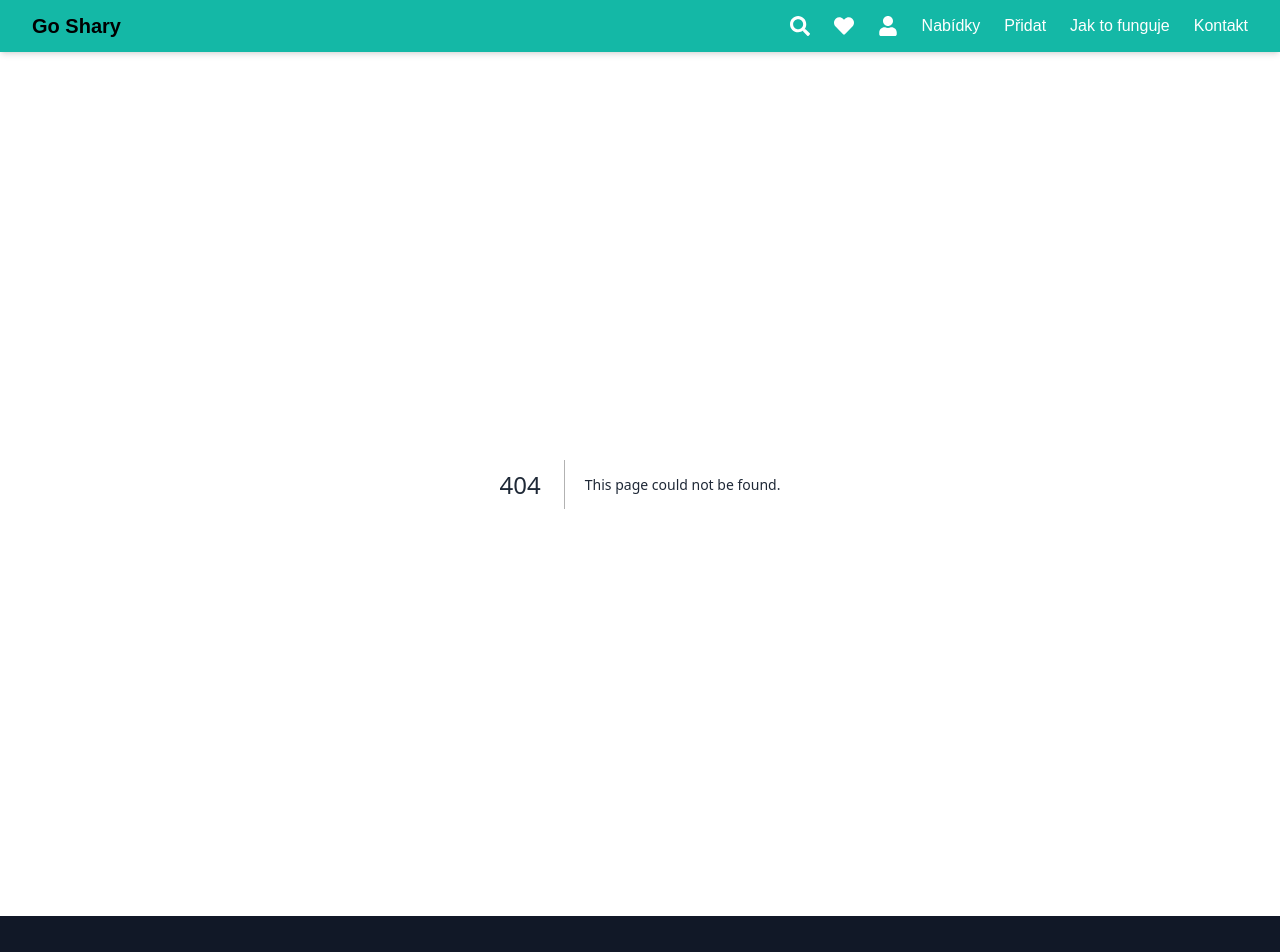
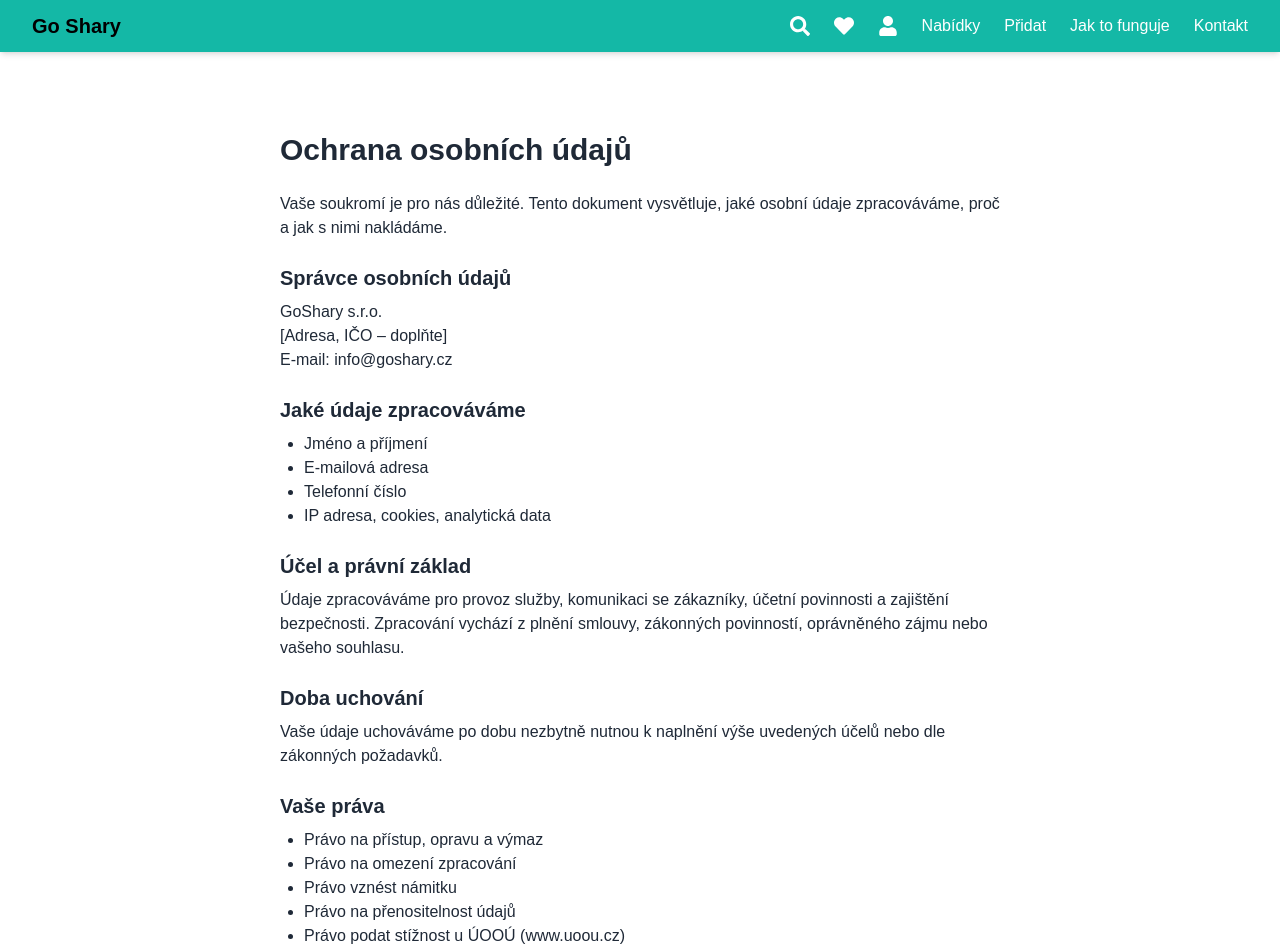
Before and after one commit to Tekier10/goshary, a Next.js app: page /ochrana-osobnich-udaju in a window 1280 px wide. Before the commit this address had no page. Shown: the top 952 px of the page. Built offline with nearby package versions, Linux system fonts and the light colour scheme; a web font is replaced by a local one.

Commit message:
Create ochrana-osobnich-udaju.tsx

```diff
--- /dev/null
+++ b/pages/ochrana-osobnich-udaju.tsx
@@ -0,0 +1,50 @@
+// pages/ochrana-osobnich-udaju.tsx
+
+export default function OchranaUdaju() {
+  return (
+    <main className="max-w-3xl mx-auto px-6 py-12 text-gray-800">
+      <h1 className="text-3xl font-bold mb-6">Ochrana osobních údajů</h1>
+      <p className="mb-4">
+        Vaše soukromí je pro nás důležité. Tento dokument vysvětluje, jaké osobní údaje zpracováváme, proč a jak s nimi nakládáme.
+      </p>
+
+      <h2 className="text-xl font-semibold mt-6 mb-2">Správce osobních údajů</h2>
+      <p className="mb-4">
+        GoShary s.r.o.
+        <br />
+        [Adresa, IČO – doplňte]
+        <br />
+        E-mail: info@goshary.cz
+      </p>
+
+      <h2 className="text-xl font-semibold mt-6 mb-2">Jaké údaje zpracováváme</h2>
+      <ul className="list-disc ml-6 mb-4">
+        <li>Jméno a příjmení</li>
+        <li>E-mailová adresa</li>
+        <li>Telefonní číslo</li>
+        <li>IP adresa, cookies, analytická data</li>
+      </ul>
+
+      <h2 className="text-xl font-semibold mt-6 mb-2">Účel a právní základ</h2>
+      <p className="mb-4">
+        Údaje zpracováváme pro provoz služby, komunikaci se zákazníky, účetní povinnosti a zajištění bezpečnosti. Zpracování vychází z plnění smlouvy, zákonných povinností, oprávněného zájmu nebo vašeho souhlasu.
+      </p>
+
+      <h2 className="text-xl font-semibold mt-6 mb-2">Doba uchování</h2>
+      <p className="mb-4">
+        Vaše údaje uchováváme po dobu nezbytně nutnou k naplnění výše uvedených účelů nebo dle zákonných požadavků.
+      </p>
+
+      <h2 className="text-xl font-semibold mt-6 mb-2">Vaše práva</h2>
+      <ul className="list-disc ml-6 mb-4">
+        <li>Právo na přístup, opravu a výmaz</li>
+        <li>Právo na omezení zpracování</li>
+        <li>Právo vznést námitku</li>
+        <li>Právo na přenositelnost údajů</li>
+        <li>Právo podat stížnost u ÚOOÚ (www.uoou.cz)</li>
+      </ul>
+
+      <p className="mt-8">V případě dotazů nás kontaktujte na <strong>info@goshary.cz</strong>.</p>
+    </main>
+  );
+}
```
